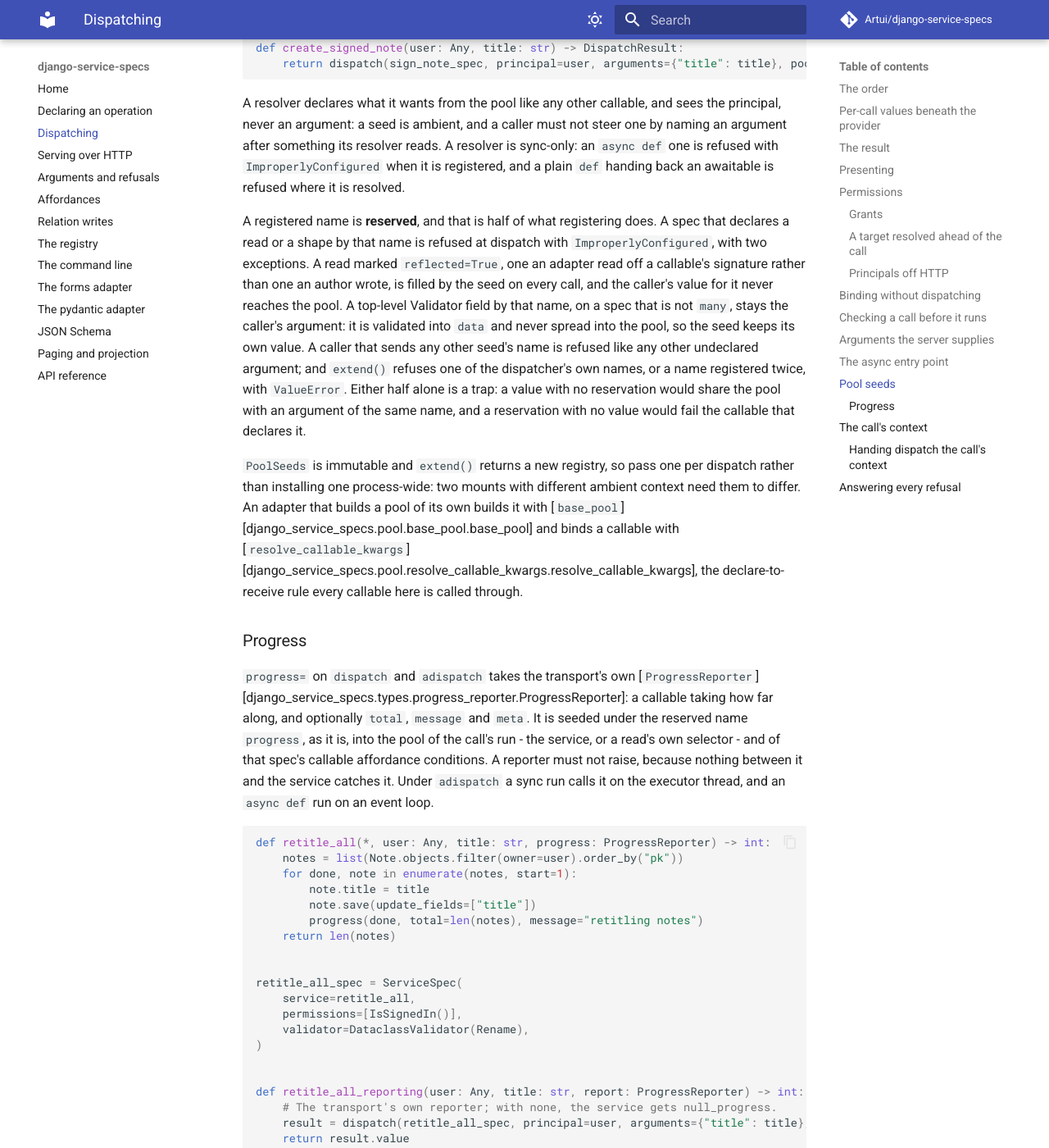
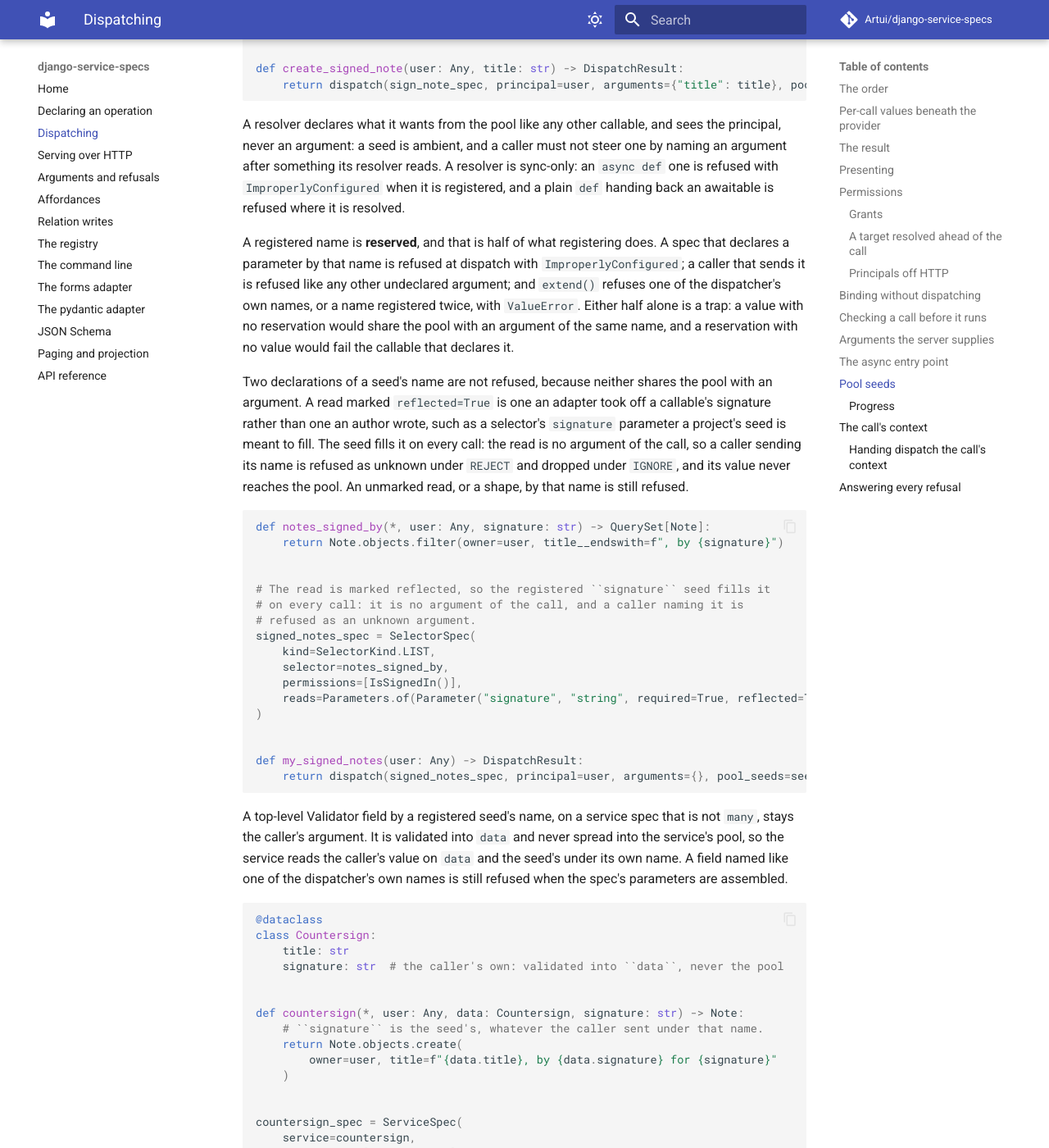
Before and after one commit to Artui/django-service-specs, an MkDocs documentation site: the page built from docs/dispatching.md, in a window 1280 px wide and 1400 px high, scrolled down 15443 px. Shown: the whole window at 82% size. Built offline with MkDocs 1.6.1 and Material for MkDocs 9.7.7, drawn with Linux system fonts in a browser that asks for light colours; comment, search, counter and statistics services are not loaded; some of the changed text lies outside the part shown.

Commit message:
Document the presence check before the Validator and the seed-named declarations
Co-Authored-By: Claude Opus 5.5 <noreply@anthropic.com>

````diff
--- a/docs/declaring.md
+++ b/docs/declaring.md
@@ -262,7 +262,7 @@ parameters.
 `PATCH` does. Dispatch does not refuse an absent Validator parameter of such a
 call, at any depth, and tells the Validator through
 `ValidationContext.partial`. The spec's `reads` and its target selector's stay
-required as declared unless a `kwargs` provider fills them, so a partial
+required as declared unless a `kwargs` provider fills or may fill them, so a partial
 update still names its row, and a value
 that is sent is checked as on a whole call. `parameters()` is unchanged:
 `required` still says what a whole update needs.
@@ -376,9 +376,9 @@ sync-only: an `async def` one is refused when the spec is built.
   caller's value for it is checked and then dropped.
 - **`input_data`**, on a write alone, returns values merged over the caller's
   arguments before the Validator sees them, so a server-owned field - an
-  owner, a status - is the author's. A Validator field it is annotated to fill
-  is not demanded of the caller, and the Validator still refuses it if the
-  provider declines it. A value the caller sends for a field the provider is
+  owner, a status - is the author's. A Validator field it fills or may fill
+  is not demanded of the caller, and dispatch refuses a required one the
+  provider leaves out before the Validator runs. A value the caller sends for a field the provider is
   annotated to fill is dropped, not used in its place. The Validator is what
   consumes it, and the service is handed none of it directly, so a spec that
   declares `input_data` with no Validator is refused with
@@ -412,7 +412,10 @@ reads them: `filled`, and `declinable` for a key whose value admits
 `UnsetType`. A key a provider fills or may decline, and every key an
 untyped provider's values reach, is not demanded of the caller: dispatch
 checks it once the provider has answered, after the class-level permission
-check, and refuses a required one nobody filled, a declined one included. So a
+check and, for a Validator field, before the Validator runs, and refuses a
+required one nobody filled, a declined one included.
+[`bind_arguments`][django_service_specs.dispatch.bind_arguments.bind_arguments]
+runs no provider, so it leaves that check to the Validator. So a
 permission check reading such a key from its `arguments` uses `.get`. The
 caller's value for a filled key is dropped, and for a declinable one it stands
 beneath the provider's answer. The provider's values reach these: a selector's `kwargs` fills that selector's `reads`, a
@@ -550,6 +553,11 @@ the same declaration.
   is declared, so a default of `None` stays a real default. It is reported, not
   applied: whether an omitted argument arrives as its default is the validating
   library's behaviour.
+- **`reflected`** says the parameter was read off a callable's signature by
+  an adapter rather than written by an author. It matters only on a read: a
+  `reflected` read named like a registered [pool seed](dispatching.md#pool-seeds)
+  is filled by the seed rather than refused. It takes part in equality and
+  hashing, and no schema carries it.
 - **`json_schema_extra`** carries the JSON Schema keywords no field of a
   Parameter spells - a `pattern`, a string's `maxLength`, `uniqueItems` - as a
   mapping of keyword to value, added to the parameter's
--- a/docs/dispatching.md
+++ b/docs/dispatching.md
@@ -349,7 +349,7 @@ runs dispatch's own steps for a write's target and nothing else: the
 deactivated principal, the shape check over **the target selector's
 parameters alone**, class-level authorization, then the very lookup and checks
 dispatch runs. A Validator field is neither required nor unknown there, and a
-target read the selector's `kwargs` provider fills is not required, as in
+target read the selector's `kwargs` provider fills or may fill is not required, as in
 dispatch, so a GET carrying the route's arguments resolves as a POST carrying the whole form
 does.
 
@@ -430,7 +430,7 @@ refuse at enqueue what the worker's `dispatch` would refuse before it resolves
 anything.
 [`check_call`][django_service_specs.dispatch.check_call.check_call] runs
 dispatch's prelude alone, through the same function, in dispatch's order: a
-deactivated principal, a read or shape a registered seed occupies, the shape check,
+deactivated principal, an unmarked read or a shape a registered seed occupies, the shape check,
 then the class-level permission check. Its keywords are dispatch's, less what
 only a run reads. Nothing after the prelude runs - no lookup, object or scope
 check, Validator, affordance or precondition - so a call it passes may still
@@ -612,18 +612,41 @@ it is registered, and a plain `def` handing back an awaitable is refused where
 it is resolved.
 
 A registered name is **reserved**, and that is half of what registering does.
-A spec that declares a read or a shape by that name is refused at dispatch
-with `ImproperlyConfigured`, with two exceptions. A read marked
-`reflected=True`, one an adapter read off a callable's signature rather than
-one an author wrote, is filled by the seed on every call, and the caller's
-value for it never reaches the pool. A top-level Validator field by that name,
-on a spec that is not `many`, stays the caller's argument: it is validated into
-`data` and never spread into the pool, so the seed keeps its own value. A caller
-that sends any other seed's name is refused like any other undeclared argument; and `extend()` refuses one of the dispatcher's own names,
+A spec that declares a parameter by that name is refused at dispatch with
+`ImproperlyConfigured`; a caller that sends it is refused like any other
+undeclared argument; and `extend()` refuses one of the dispatcher's own names,
 or a name registered twice, with `ValueError`. Either half alone is a trap: a
 value with no reservation would share the pool with an argument of the same
 name, and a reservation with no value would fail the callable that declares
 it.
+
+Two declarations of a seed's name are not refused, because neither shares the
+pool with an argument. A read marked `reflected=True` is one an adapter took off
+a callable's signature rather than one an author wrote, such as a selector's
+`signature` parameter a project's seed is meant to fill. The seed fills it on
+every call: the read is no argument of the call, so a caller sending its name
+is refused as unknown under `REJECT` and dropped under `IGNORE`, and its value
+never reaches the pool. An unmarked read, or a shape, by that name is still
+refused.
+
+```python
+--8<--
+docs/examples/dispatching.py:reflected_seed
+--8<--
+```
+
+A top-level Validator field by a registered seed's name, on a service spec that
+is not `many`, stays the caller's argument. It is validated into `data` and
+never spread into the service's pool, so the service reads the caller's value
+on `data` and the seed's under its own name. A field named like one of the
+dispatcher's own names is still refused when the spec's parameters are
+assembled.
+
+```python
+--8<--
+docs/examples/dispatching.py:seed_named_field
+--8<--
+```
 
 `PoolSeeds` is immutable and `extend()` returns a new registry, so pass one per
 dispatch rather than installing one process-wide: two mounts with different
````
Also changed, not shown: CHANGELOG.md (+13 -7 lines).
